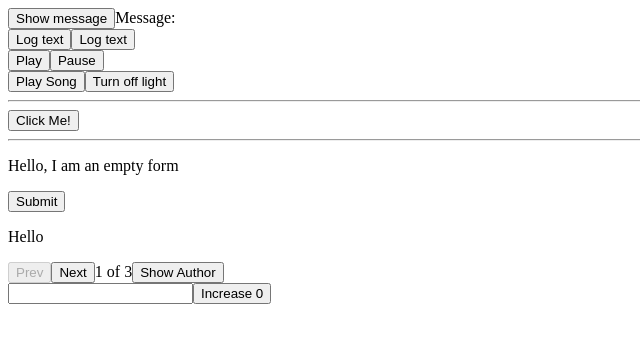
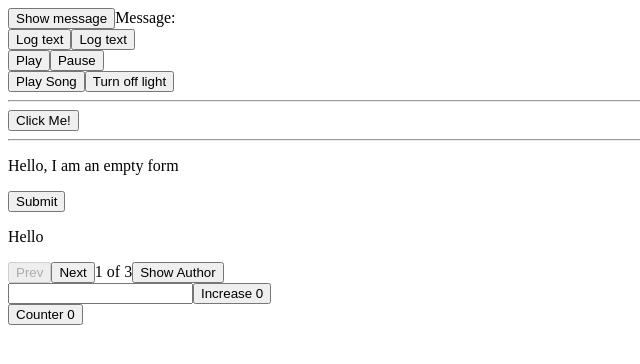
Before and after one commit to Yurimcalex/react-sandbox, a React (Vite) app: page / in a window 1280 px wide. Shown: the top 364 px of the page, without its empty margins (0-640 px from the left). Built offline with nearby package versions, Linux system fonts and the light colour scheme.

Commit message:
Create ExperimentalCounter component

```diff
--- a/src/ai/AI.jsx
+++ b/src/ai/AI.jsx
@@ -7,6 +7,7 @@ import ParentAdditionalTask from './ParentAdditionalTask.jsx';
 import EmptyForm from './EmptyForm.jsx';
 import PhraseGallery from './PhraseGallery.jsx';
 import CounterWithInput from './CounterWithInput.jsx';
+import ExperimentalCounter from './ExperimentalCounter.jsx';
 
 export default function AI() {
 	return (
@@ -29,6 +30,7 @@ export default function AI() {
 
 			<PhraseGallery />
 			<CounterWithInput />
+			<ExperimentalCounter />
 		</div>
 	);
 }
--- /dev/null
+++ b/src/ai/ExperimentalCounter.jsx
@@ -0,0 +1,14 @@
+import { useState } from 'react';
+
+export default function ExperimentalCounter() {
+	const [counter, setCounter] = useState(0);
+
+	const handleClick = () => {
+		setCounter(counter + 1);
+		setCounter(counter + 1);
+	};
+
+	return (
+		<button onClick={handleClick}>Counter {counter}</button>
+	);
+}
```
